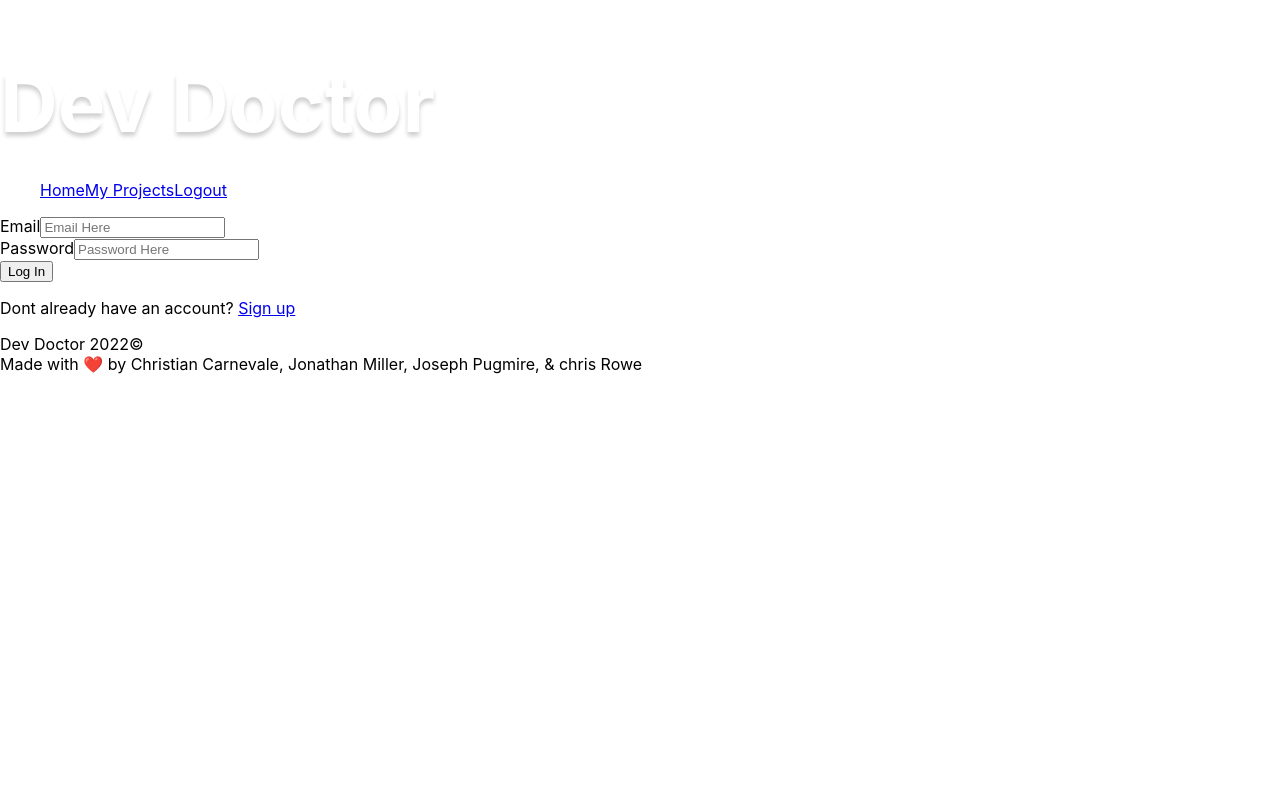
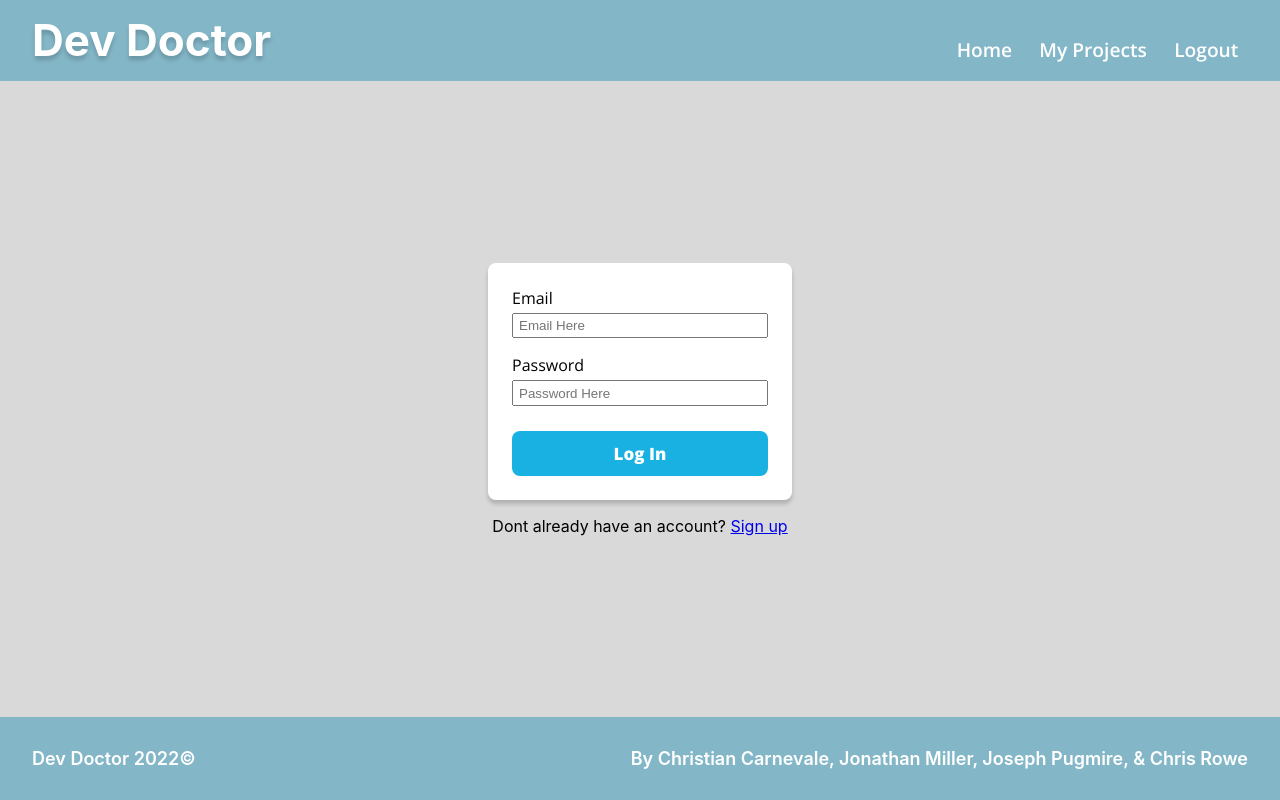
Before and after one commit to jdmill/devdoc, a React (Create React App) app in the folder client/: page /app/login in a window 1280 px wide. Built offline with nearby package versions, Linux system fonts and the light colour scheme.

Commit message:
Added more general page styling

```diff
--- a/client/public/index.html
+++ b/client/public/index.html
@@ -9,6 +9,7 @@
       name="description"
       content="Web site created using create-react-app"
     />
+    <meta name="viewport" content="width=device-width, initial-scale=1" />
     <link rel="apple-touch-icon" href="%PUBLIC_URL%/logo192.png" />
     <!--
       manifest.json provides metadata used when your web app is installed on a
--- a/client/src/components/container/Container.js
+++ b/client/src/components/container/Container.js
@@ -5,7 +5,7 @@ import styles from './container.css';
 
 function Container() {
     return (
-        <div>
+        <div className='app__view'>
             <Header />
             <Outlet />
             <Footer />
--- a/client/src/components/container/container.css
+++ b/client/src/components/container/container.css
@@ -0,0 +1,25 @@
+.app__view {
+    height: 100vh;
+    display: flex;
+    flex-direction: column;
+    justify-content: space-between;
+}
+
+header,
+footer {
+    background-color: var(--clr-primary);
+    display: flex;
+    justify-content: center;
+    align-items: baseline;
+    padding: .8em 2em;
+}
+
+.container {
+    width: 100%;
+}
+
+.header__content {
+    display: flex;
+    flex-direction: row;
+    justify-content: space-between;
+}
--- a/client/src/components/footer/Footer.js
+++ b/client/src/components/footer/Footer.js
@@ -1,13 +1,15 @@
+import styles from './footer.css'
+
 function Footer() {
     return (
-        <div className="footer">
+        <footer className="footer">
             <div className="container">
-                <div className="footer_flex">
-                    <div className="copyrite"> Dev Doctor 2022©</div>
-                    <div className="contributions"> Made with ❤️ by Christian Carnevale, Jonathan Miller, Joseph Pugmire, & chris Rowe</div>
+                <div className="footer__flex">
+                    <div className="copywrite"> <p>Dev Doctor 2022©</p></div>
+                    <div className="contributions"> <p>By Christian Carnevale, Jonathan Miller, Joseph Pugmire, & Chris Rowe</p></div>
                 </div>
             </div>
-        </div>
+        </footer>
     );
 };
 
--- a/client/src/components/footer/footer.css
+++ b/client/src/components/footer/footer.css
@@ -0,0 +1,11 @@
+.footer__flex {
+    display: flex;
+    justify-content: space-between;
+}
+
+.contributions,
+.copywrite {
+    color: #fff;
+    font-size: 1.125rem;
+    font-weight: 600;;
+}
--- a/client/src/components/header/Header.js
+++ b/client/src/components/header/Header.js
@@ -1,10 +1,11 @@
 import Nav from '../navbar/Navbar';
+import styles from './header.css';
 
 function Header() {
     return (
         <header>
             <div className="container">
-                <div className="headerContent">
+                <div className="header__content">
                     <h1>Dev Doctor</h1>
                     <Nav />
                 </div>
--- a/client/src/components/header/header.css
+++ b/client/src/components/header/header.css
@@ -0,0 +1,5 @@
+h1 {
+    margin: 0;
+    font-size: 2.75rem;
+    border-bottom: none;
+}
--- a/client/src/components/landingPage/landingPage.css
+++ b/client/src/components/landingPage/landingPage.css
@@ -10,8 +10,6 @@ body {
   background: none;
   z-index: 2;
   width: clamp(10em, 55%, 60em);
-  display: flex;
-  flex-direction: column;
 }
 
 h1 {
@@ -34,12 +32,11 @@ h2 {
 }
 
 button {
-  align-self: center;
   font-family: var(--fnt-splash);
   text-transform: uppercase;
   color: #fff;
-  font-size: 2rem;
-  font-weight: 500;
+  font-size: clamp( 1.25rem, 5vw, 2.25rem);
+  font-weight: 600;
   background-color: var(--clr-secondary);
   border: none;
   padding: .3em 1.5em;
@@ -94,9 +91,21 @@ button:hover {
 @media screen and ( max-width:750px ) {
   .hero {
     transform: translateX(50%);
+
   }
 
   .conditional__br {
     display: none;
   }
+  .info {
+    transition: all 280ms linear ;
+    left: 7.5vw;
+    top: 5vh;
+    width: 80%;
+    overflow-y: auto;
+  }
+
+  body {
+    overflow: hidden;
+  }
 }
--- a/client/src/components/login/Login.js
+++ b/client/src/components/login/Login.js
@@ -2,6 +2,7 @@ import { useState } from "react";
 import { Link } from "react-router-dom";
 import { useMutation } from "@apollo/client";
 import { LOGIN_USER } from "../../utils/mutations";
+import styles from './login.css';
 
 import Auth from "../../utils/auth";
 
@@ -42,10 +43,11 @@ function Login(props) {
   };
 
   return (
+    <div className="gray__bg">
       <section className="login__card">
         <div>
           <form onSubmit={handleSubmit}>
-          <label htmlFor="loginEmail">Email</label>
+            <label htmlFor="loginEmail" className="first__label">Email</label>
             <input
               id="loginEmail"
               type="text"
@@ -71,14 +73,15 @@ function Login(props) {
               </div>
             ) : null}
             <div>
-            <input type="submit" value="Log In" onSubmit={handleSubmit} />
+              <input className="login__btn" type="submit" value="Log In" onSubmit={handleSubmit} />
             </div>
           </form>
-        <p>
-          Dont already have an account? <Link to="/app/signup">Sign up</Link>
+        </div>
+      </section>
+      <p className="prompt">
+            Dont already have an account? <Link className="prompt__link" to="/app/signup">Sign up</Link>
           </p>
     </div>
-    </section>
   );
 }
 
--- a/client/src/components/login/login.css
+++ b/client/src/components/login/login.css
@@ -0,0 +1,56 @@
+.gray__bg {
+    width: 100%;
+    height: 100%;
+    display: flex;
+    justify-content: center;
+    align-items: center;
+    flex-direction: column;
+    background-color: #D9D9D9;
+}
+
+label {
+    display: block;
+    font-family: var(--fnt-page);
+    margin-top: 1em;
+    margin-bottom: .25em;
+}
+
+.first__label {
+    margin-top: 0;
+}
+
+input {
+    width: calc(100% - .87rem);
+    padding: .25em .375em;
+}
+
+.login__btn {
+    font-family: var(--fnt-page);
+    font-weight: 800;
+    font-size: 1.0625rem;
+    padding: .625em;
+    background-color: #18B1E1;
+    border: none;
+    width: 100%;
+    margin-top: 1.5em;
+    color: #fff;
+    border-radius: .5rem;
+}
+
+.login__card {
+    width: 20%;
+    background-color: #fff;
+    box-shadow: 0 4px 4px var(--clr-shadow);
+    border-radius: .5rem;
+    padding: 1.5rem;
+    margin-bottom: 1rem;;
+}
+
+.prompt {
+    margin: 0;
+    color:black;
+}
+
+.prompt__link {
+    color: var(-clr-secondary);
+}
--- a/client/src/components/navbar/Navbar.js
+++ b/client/src/components/navbar/Navbar.js
@@ -1,4 +1,5 @@
 import { Link } from 'react-router-dom';
+import styles from './navbar.css';
 
 function Navbar() {
 
@@ -6,9 +7,9 @@ function Navbar() {
 
     return (
         <ul className="nav__list">
-            <Link to="/" >Home</Link>
-            <Link to="/app/projects" >My Projects</Link>
-            <Link to="/" /*onClick={handleLogout}*/ >Logout</Link>
+            <Link className="nav__item" to="/" >Home</Link>
+            <Link className="nav__item" to="/app/projects" >My Projects</Link>
+            <Link className="nav__item" to="/" /*onClick={handleLogout}*/ >Logout</Link>
         </ul>
     );
 };
--- a/client/src/components/navbar/navbar.css
+++ b/client/src/components/navbar/navbar.css
@@ -0,0 +1,27 @@
+ul {
+    display:flex;
+    list-style-type: none;
+    margin-block-start: 1.125em;
+    margin-block-end: 0;
+    margin-inline-start: 0;
+    margin-inline-end: 0;
+    padding-inline-start: 0;
+    gap: .5em;
+}
+
+.nav__item {
+    font-family: var(--fnt-page);
+    font-size: 1.2rem;
+    color: #fff;
+    text-decoration: none;
+    font-weight: 600;
+    padding: .25em .5em;
+    border-radius: 300px;
+    background-color: none;
+}
+
+.nav__item:hover {
+    cursor: pointer;
+    background-color: #fff;
+    color: var(--clr-secondary);
+}
```
Lines whose indentation alone changed are shown as unchanged.
